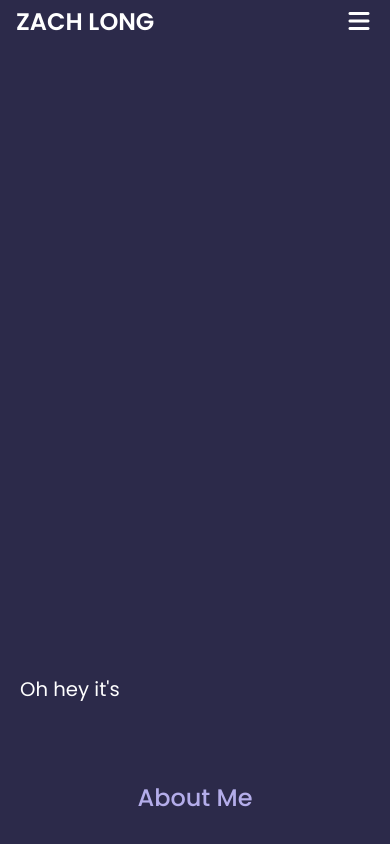
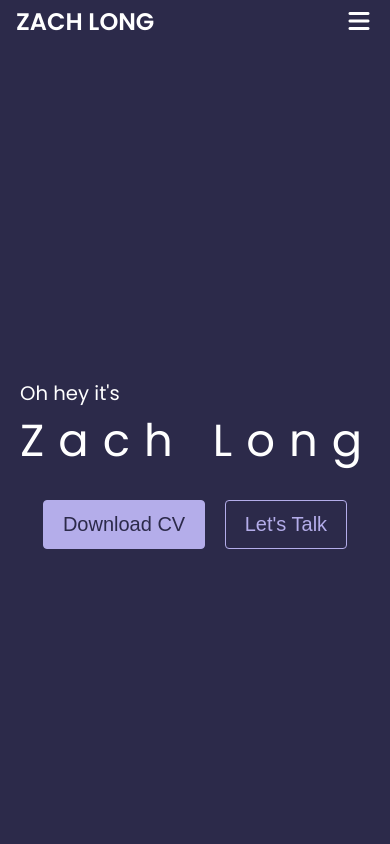
Before and after one commit to Masterfishy/Portfolio-Website, a React (Create React App) app: page / in a window 390 px wide. Shown: the top 844 px of the page. Built offline with nearby package versions, Linux system fonts and the light colour scheme.

Commit message:
Mobile hero update

```diff
--- a/src/pages/home/Hero.css
+++ b/src/pages/home/Hero.css
@@ -24,10 +24,6 @@
   width: 100%;
 }
 
-.hero__body svg ~ text {
-  letter-spacing: 200;
-}
-
 .hero__cta {
   margin-top: 1rem;
   display: flex;
@@ -46,17 +42,10 @@
 /* ======= MEDIA QUERIES - SMALL DEVICES ======= */
 @media screen and (max-width: 600px) {
   .container.hero__container {
-    height: 40rem;
-    align-items: flex-start;
+    height: calc(100vh - var(--navbar-width));
   }
 
   .hero__body {
-    position: absolute;
-    top: 24rem;
-  }
-
-  .hero__cta {
-    margin-top: 2rem;
-    gap: 2rem;
+    align-items: center;
   }
 }
--- a/src/pages/home/Hero.jsx
+++ b/src/pages/home/Hero.jsx
@@ -1,27 +1,52 @@
-import React from "react";
+import React, { useState, useEffect } from "react";
 import "./Hero.css";
 import { Button } from "../../components/Button";
 import { DownloadButton } from "../../components/DownloadButton";
 
 function Hero() {
+  const [isMobile, setMobile] = useState(false);
+
+  useEffect(() => {
+    const switchMobile = () => {
+      if (window.innerWidth <= 1024) {
+        setMobile(true);
+      } else {
+        setMobile(false);
+      }
+    };
+
+    window.addEventListener("resize", switchMobile);
+
+    return () => window.removeEventListener("resize", switchMobile);
+  }, []);
+
   return (
     <>
       <div id="home" className="container hero__container">
         <div className="hero__body">
+          {!isMobile && (
             <svg viewBox="0 0 125 40">
               <text fill="#fff" x="0" y="10" fontSize={7}>
                 Oh hey it's
               </text>
-            <text
-              fill="#ffffff"
-              x="0"
-              y="30"
-              // fontWeight={500}
-              letterSpacing={5}
-            >
+              <text fill="#ffffff" x="0" y="30" letterSpacing={5}>
                 Zach Long
               </text>
             </svg>
+          )}
+          {isMobile && (
+            <svg viewBox="0 0 125 110">
+              <text fill="#fff" x="0" y="10" fontSize={7}>
+                Oh hey it's
+              </text>
+              <text fill="#ffffff" x="0" y="50" letterSpacing={5} fontSize={45}>
+                Zach
+              </text>
+              <text fill="#ffffff" x="0" y="90" letterSpacing={5} fontSize={45}>
+                Long
+              </text>
+            </svg>
+          )}
           <div className="hero__cta">
             <DownloadButton buttonStyle="btn-primary" to="assets/resume.pdf">
               Download CV
```
Also changed, not shown: src/components/Navbar.jsx (+0 -13 lines). Lines whose indentation alone changed are shown as unchanged.
